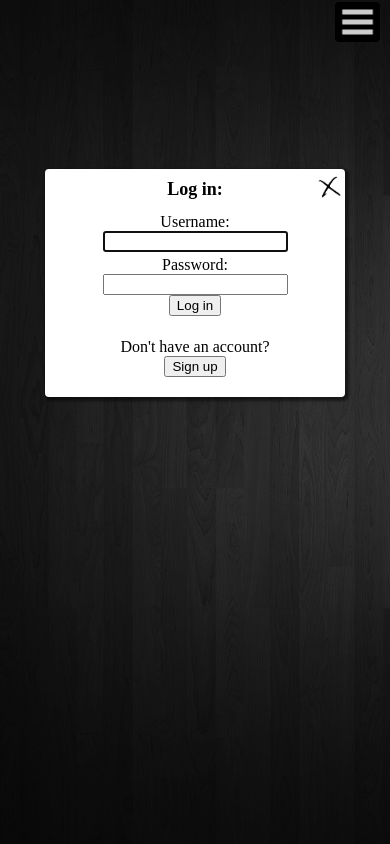
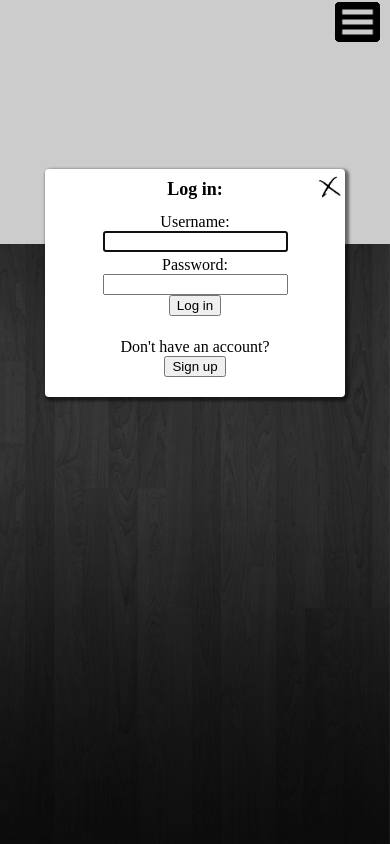
Before and after one commit to Ganlog/StartPage, a PHP site: page / in a window 390 px wide. Run offline with PHP 8.4, Linux system fonts and the light colour scheme.

Commit message:
Adapt to mobile devices

```diff
--- a/CSS/style.css
+++ b/CSS/style.css
@@ -2,7 +2,15 @@
 	cursor: initial;
 }
 body{
-	background-image: url('../images/bg.jpg');
+	overflow: hidden;
+}
+#background{
+	position: fixed;
+	width: 100%;
+	bottom: 0;
+	left: 0;
+	background-repeat: no-repeat;
+	background-position: center center;
 	background-size: cover;
 	background-attachment: fixed;
 	overflow: hidden;
@@ -73,6 +81,9 @@ p{
 	right: 10px;
 	top: 0;
 	z-index: 6;
+	border-radius: 5px;
+	width: 35px;
+	height: 30px;
 }
 #settings img, .detailedSettings, #settingsSwitch{
 	transition-duration: .5s;
@@ -109,8 +120,9 @@ p{
 	right: 0;
 	display: flex;
 	align-items: center;
-	height: 60%;
-	top: 20%;
+	height: calc(100% - 100px);
+	top: 50px;
+	margin-bottom: 50px;
 }
 #mainFolders{
 	overflow: hidden;
@@ -143,3 +155,13 @@ p{
 	cursor: pointer;
 	display: none;
 }
+
+
+@media (pointer:coarse){
+	body{
+		overflow: auto;
+	}
+	#mainFolders{
+		overflow: auto;
+	}
+}
--- a/JS/displayMessages.js
+++ b/JS/displayMessages.js
@@ -75,6 +75,16 @@ display = {
 				}
 			}
 		},
+		windowChangeListener: (function(){
+			var actWidth = 0;
+			setInterval(function(){
+				if(document.getElementById("messages"))
+					if(actWidth != document.getElementById("messages").clientWidth){
+						display.arrange();
+						actWidth = document.getElementById("messages").clientWidth;
+					}
+			}, 500);
+		})(),
 		init: function(){
 				var messagesDiv = document.createElement("div");
 				messagesDiv.id = "messages";
@@ -95,7 +105,7 @@ display = {
 					"margin: auto;"+
 					"left: 0;"+
 					"right: 0;"+
-					"width: 500px;"+
+					"width: 50%;"+
 					"height: 0;"+
 					"overflow: hidden;"+
 					"border-radius: 0 0 20px 20px;"+
@@ -109,7 +119,6 @@ display = {
 					"left: 0;"+
 					"right: 0;"+
 					"top: -30px;"+
-					"width: 90%;"+
 					"padding: 0 5%;"+
 					"cursor: pointer;"+
 					"background-color: #FFF;"+
--- a/JS/settings.js
+++ b/JS/settings.js
@@ -119,13 +119,13 @@ settings = {
 	})(),
 	documentClickListener: (function(){
 		document.addEventListener("click", function(e){
-			if((icons.edit.enabled) && ((e.target == document.body) || (e.target.id == "iconContainer")))
+			if((icons.edit.enabled) && ((e.target.id == "background") || (e.target.id == "iconContainer")))
 				icons.edit.disable();
 
-			if((folders.edit.enabled) && ((e.target == document.body) || (e.target.id == "iconContainer")))
+			if((folders.edit.enabled) && ((e.target.id == "background") || (e.target.id == "iconContainer")))
 				folders.edit.disable();
 
-			if((settings.visible) && ((e.target == document.body) || (e.target.id == "iconContainer")))
+			if((settings.visible) && ((e.target.id == "background") || (e.target.id == "iconContainer")))
 				settings.hide();
 		});
 	})(),
--- a/JS/users.js
+++ b/JS/users.js
@@ -35,14 +35,14 @@ users = {
     background: function(){
       ajax.onload = function(){
         if(ajax.responseData)
-          document.body.style.backgroundImage = "url('"+ajax.responseData+"')";
+          document.getElementById("background").style.backgroundImage = "url('"+ajax.responseData+"')";
       }
       ajax.GET("loadBG");
     },
 
     defaultBackground: function(){
       ajax.onload = function(){
-        document.body.style.backgroundImage = "url('images/bg.jpg')";
+        document.getElementById("background").style.backgroundImage = "url('images/bg.jpg')";
       }
       ajax.POST('restoreDefaultBG');
     },
@@ -52,7 +52,7 @@ users = {
     bgFILE: function(file){
 			ajax.onload = function(){
 				if(ajax.responseData)
-					document.body.style.backgroundImage = "url('"+ajax.responseData+"')";
+					document.getElementById("background").style.backgroundImage = "url('"+ajax.responseData+"')";
 			}
 			var data = new FormData();
 				data.append("image", file);
@@ -61,7 +61,7 @@ users = {
 		bgURL: function(URL){
 			ajax.onload = function(){
 				if(ajax.responseData)
-					document.body.style.backgroundImage = "url('"+ajax.responseData+"')";
+					document.getElementById("background").style.backgroundImage = "url('"+ajax.responseData+"')";
 			}
 			var data = new FormData();
 				data.append("URL", URL);
@@ -73,7 +73,7 @@ users = {
     localStorage.removeItem("currentUser");
     localStorage.removeItem("lastActiveFolder");
 
-    document.body.style.backgroundImage = "url('images/bg.jpg')";
+    document.getElementById("background").style.backgroundImage = "url('images/bg.jpg')";
     document.getElementById("mainFolders").innerHTML = '';
     folders.edit.disable();
     icons.clear();
@@ -134,7 +134,7 @@ users = {
   logOut: function(){
     ajax.onload = function(){
       popupWindow.turnON("log-in");
-      document.body.style.backgroundImage = "url('images/bg.jpg')";
+      document.getElementById("background").style.backgroundImage = "url('images/bg.jpg')";
     }
     ajax.POST("log-out");
   }
--- a/PHP/logDB.php
+++ b/PHP/logDB.php
@@ -2,5 +2,5 @@
 	$db_host = "localhost";
 	$db_user = "root";
 	$db_pass = "";
-	$db_name = "test";
+	$db_name = "startpage";
 ?>
--- a/index.php
+++ b/index.php
@@ -3,6 +3,7 @@
 <head>
 	<base target="_parent" /> <!-- if this page is inside iframe this line allows to redirect page by <a href=''> -->
 	<meta charset="utf-8">
+	<meta name="viewport" content="width=device-width, initial-scale=1">
 	<title>Strona główna</title>
 	<link rel="shortcut icon" href="images/favicon.ico">
 	<link rel="stylesheet" type="text/css" href="CSS/style.css">
@@ -10,6 +11,11 @@
 	<script>
 		window.onload = function(){
 			users.getCurrentUser();
+
+			setInterval(function(){
+				if(parseInt(document.getElementById("background").style.height) != window.screen.height);
+					document.getElementById("background").style.height = window.screen.height;
+			});
 		}
 
 		// reload page if it is loaded using the back/forward button
@@ -30,6 +36,7 @@
 </head>
 
 <body>
+	<div id="background"></div>
 	<div id="settings">
 		<div class="detailedSettings">
 			<img id="sett_account" title="Manage your account" src="images/user.png" draggable="false">
```
